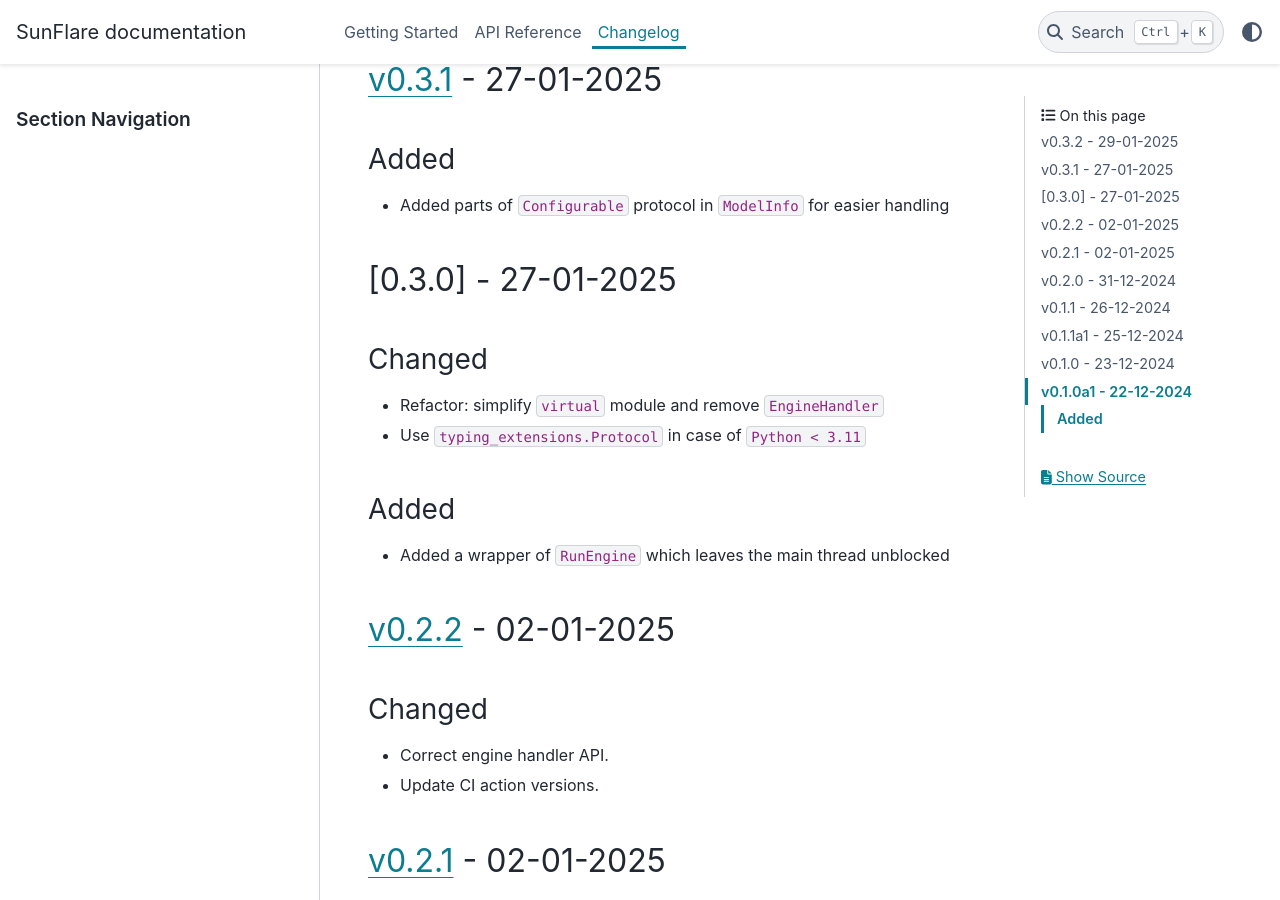
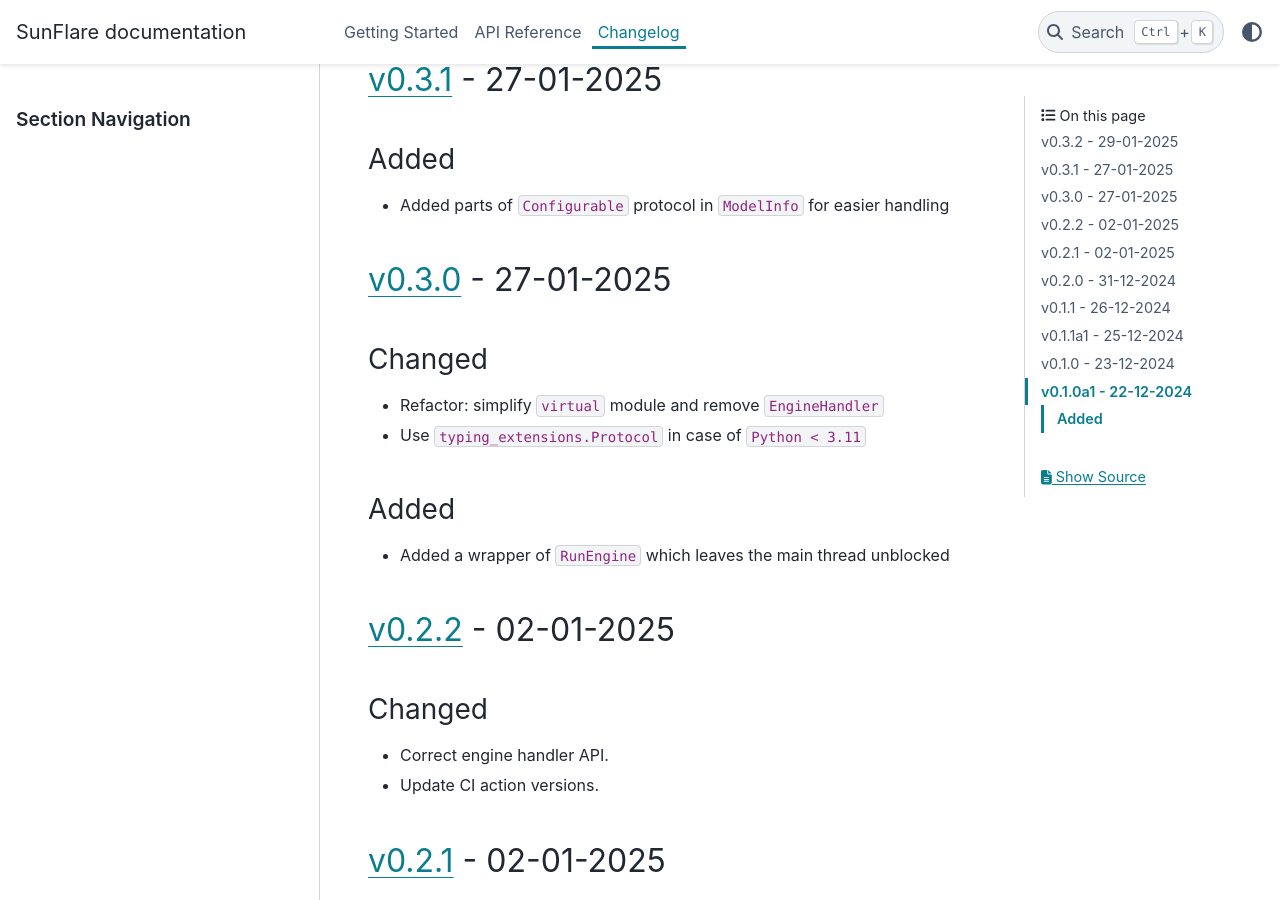
Before and after one commit to redsun-acquisition/sunflare, a Sphinx documentation site: the page built from docs/changelog.md, in a window 1280 px wide and 900 px high, scrolled down 955 px. Built offline with Sphinx 7.4.7 and the PyData theme 0.15.4, drawn with Linux system fonts in a browser that asks for light colours.

Commit message:
Fix (another) broken link

```diff
--- a/docs/changelog.md
+++ b/docs/changelog.md
@@ -31,7 +31,7 @@ Dates are specified in the format `DD-MM-YYYY`.
 
 - Added parts of `Configurable` protocol in `ModelInfo` for easier handling
 
-## [0.3.0] - 27-01-2025
+## [v0.3.0] - 27-01-2025
 
 ### Changed
 
```
